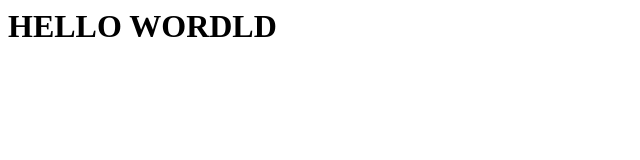
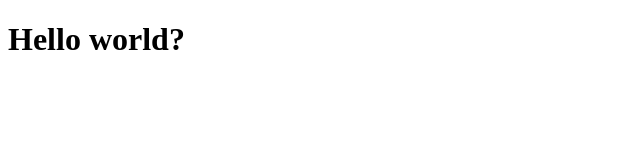
Before and after one commit to Ahmat2/Katamarany, a plain HTML site: page моя/index.html in a window 1280 px wide. Shown: the whole page, without its empty margins (0-640 px from the left). Drawn offline with Linux system fonts and the light colour scheme.

Commit message:
Исправил код на рабочий

```diff
--- a/моя/index.html
+++ b/моя/index.html
@@ -1 +1,11 @@
-<h1>HELLO WORDLD </h2>
+<!DOCTYPE html>
+<html lang="en">
+<head>
+    <meta charset="UTF-8">
+    <meta name="viewport" content="width=device-width, initial-scale=1.0">
+    <title>Document</title>
+</head>
+<body>
+    <H1>Hello world?</H1>
+</body>
+</html>
```
